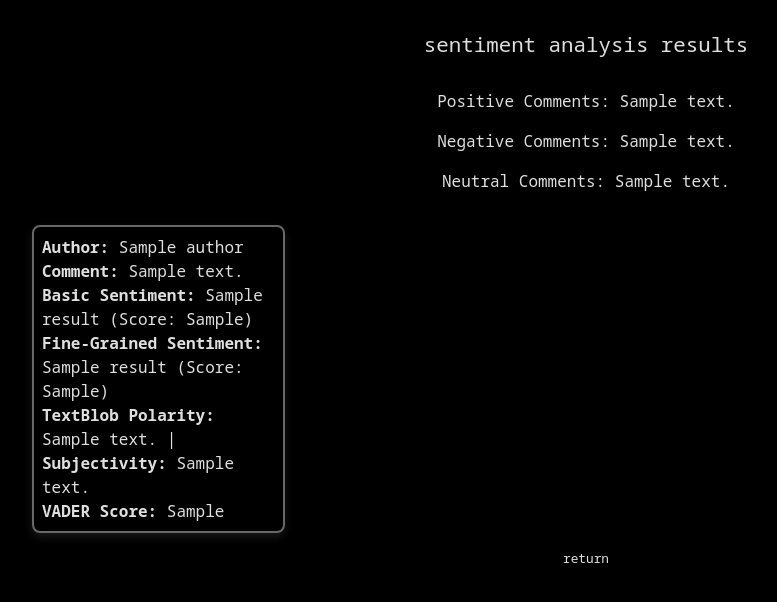
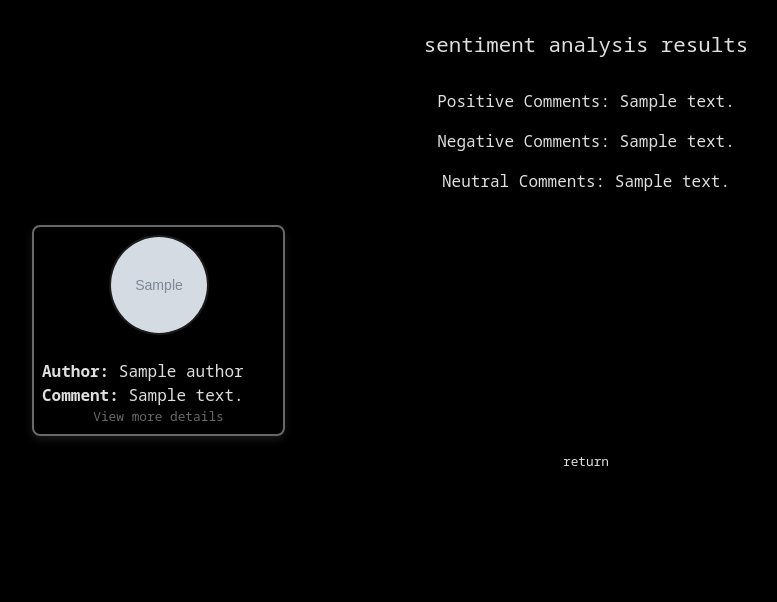
Before and after one commit to birat1/reddit-sentiment-analyser, a Flask app: template src/templates/results.html in a window 1280 px wide. Shown: the top 602 px of the page, without its empty margins (54-831 px from the left). Run offline with Flask 3, Linux system fonts and the light colour scheme; the template is opened without the code that fills it: most values are stand-ins (such as "Sample title", 1, 10 or a date in 2020); grey boxes marked "Sample" are stand-in pictures; parts of the project's set-up code (start-up, migrations or seed data) failed here and were passed over.

Commit message:
Added View More Details button

```diff
--- a/src/static/css/results.css
+++ b/src/static/css/results.css
@@ -22,6 +22,7 @@ body {
     scrollbar-width: none;
 }
 
+
 body::-webkit-scrollbar {
     display: none;
 }
@@ -38,9 +39,23 @@ body::-webkit-scrollbar {
     box-shadow: 0 4px 8px var(--box-shadow-color);
 }
 
-.toggle-comment {
+.author-avatar {
+    display: block;
+    margin-left: auto;
+    margin-right: auto;
+    border: 2px solid var(--button-background);
+    border-radius: 50%;
+    width: 100px;
+    height: 100px;
+}
+
+.details {
+    display: block;
+    margin: 0 auto;
+    text-align: center;
     font-size: .8rem;
     color: var(--border-color);
+    border: none;
 }
 
 .footer {
--- a/src/templates/results.html
+++ b/src/templates/results.html
@@ -27,20 +27,23 @@
                 {% for result in results %}
                 <div class="col p-3">
                     <div class="result-box p-2">
+                        <img src="{{ result['Author'].icon_img }}" alt="Author's Avatar" class="author-avatar"><br>
                         <strong>Author:</strong> {{ result['Author'].name }}<br>
                         <strong>Comment:</strong>
                         {% if result['Comment']|length > 100 %}
                             <span class="short-comment">{{ result['Comment'][:100] }}...</span>
                             <span class="full-comment d-none">{{ result['Comment'] }}</span>
-                            <button class="btn p-0 toggle-comment">Read more</button>
                         {% else %}
                             <span>{{ result['Comment'] }}</span>
                         {% endif %}
                         <br>
+                        <button class="btn p-0 details">View more details</button>
+                        <!--
                         <Strong>Basic Sentiment:</Strong> {{ result['Basic Transformer Label'] }} (Score: {{ result['Basic Transformer Score'] }})<br>
                         <Strong>Fine-Grained Sentiment:</Strong> {{ result['Fine-Grained Label'] }} (Score: {{ result['Fine-Grained Score'] }})<br>
                         <Strong>TextBlob Polarity:</Strong> {{ result['TextBlob Polarity'] }} | <strong>Subjectivity:</strong> {{ result['TextBlob Subjectivity'] }}<br>
                         <Strong>VADER Score:</Strong> {{ result['VADER Score'] }}<br>
+                        -->
                     </div>
                 </div>
                 {% endfor %}
```
